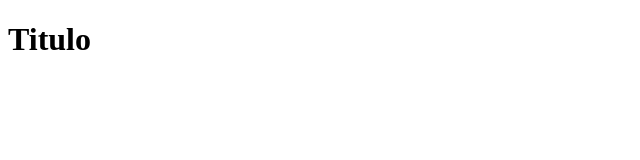
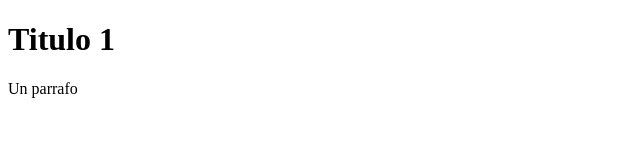
Before and after one commit to fenrique88/Pruebas, a plain HTML site: page index.html in a window 1280 px wide. Shown: the whole page, without its empty margins (0-640 px from the left). Drawn offline with Linux system fonts and the light colour scheme.

Commit message:
Se agrego un parrafo

```diff
--- a/index.html
+++ b/index.html
@@ -3,6 +3,7 @@
 
 </head>
 <body>
-    <h1>Titulo</h1>
+    <h1>Titulo 1</h1>
+        <p>Un parrafo</p>
 </body>
 </html>
```
